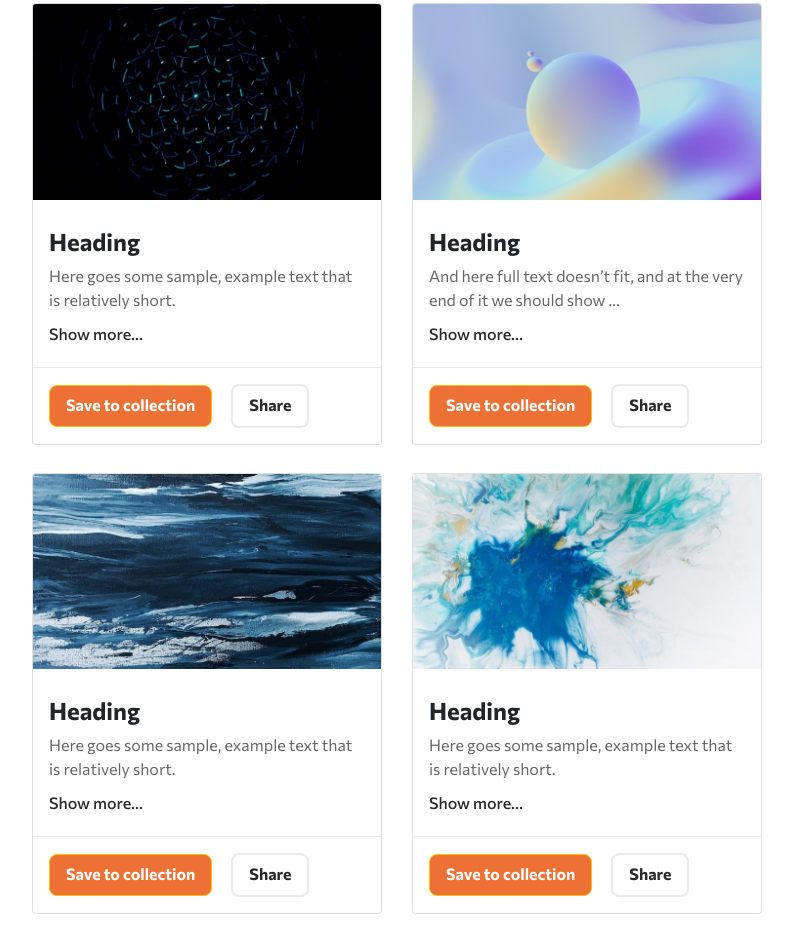
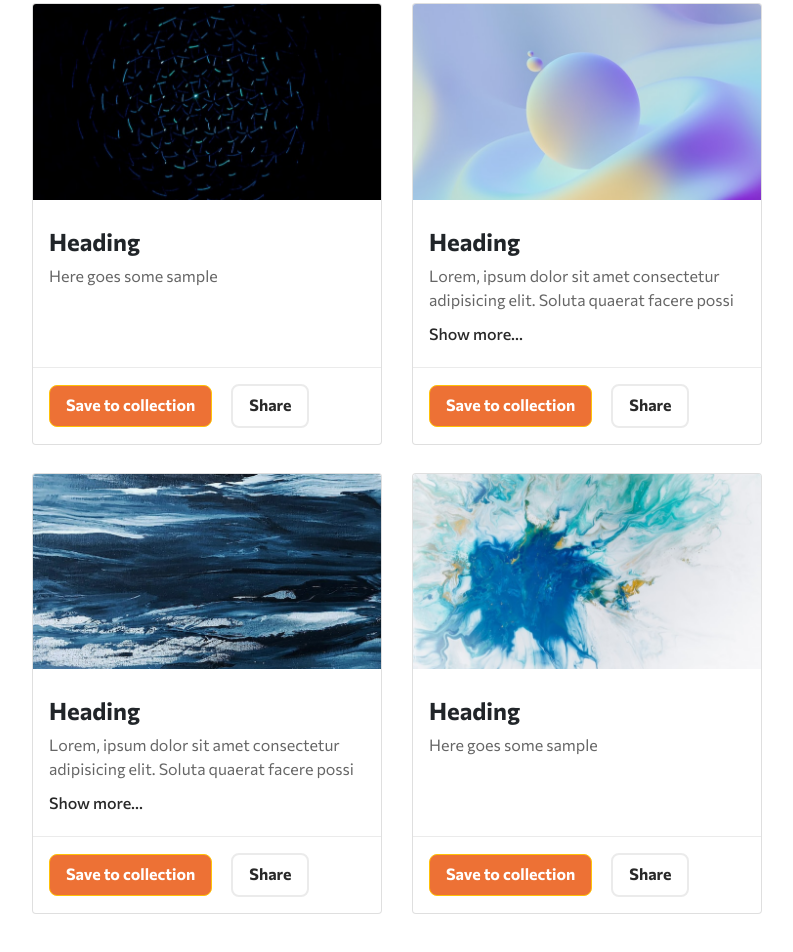
Before and after one commit to bmusienko/test-task-djini, a plain HTML site: page index.html in a window 1280 px wide. Shown: the part 236-1188 px from the top of the page, without its empty margins (433-1226 px from the left). Drawn offline with nearby package versions, Linux system fonts and the light colour scheme.

Commit message:
change work show-more text

```diff
--- a/css/style.css
+++ b/css/style.css
@@ -292,7 +292,7 @@ button.btn-light:hover {
 .card .card-text {
     color: var(--gray-dark);
     margin-bottom: 8px;
-    overflow: hidden;
+    min-height: 48px;
 }
 .card .card-body {
     padding: 24px 16px 20px;
@@ -383,3 +383,7 @@ button.btn-light:hover {
 .nav-sidebar .nav-link.active path {
     fill: var(--white);
 }
+
+.hide {
+    display: none;
+}
--- a/index.html
+++ b/index.html
@@ -128,9 +128,14 @@
                                         <img src="./image/category-1.png" class="card-img-top" alt="category-1">
                                         <div class="card-body">
                                             <h4 class="card-title">Heading</h4>
-                                            <p class="card-text" id="card-text">Here goes some sample, example text that is relatively short.</p>
-                                            <div class="card-show-more">
-                                                <button class="btn btn-light show">Show more...</button>
+                                            <div id="card-text-1">
+                                                <p class="card-text" data-full-text="Here goes some sample">
+                                                    Here goes some sample
+                                                </p>
+                                                <div class="card-show-more">
+                                                    <button class="btn btn-light show-more">Show more...</button>
+                                                    <button class="btn btn-light show-less hide">Show less...</button>
+                                                </div>
                                             </div>
                                         </div>
                                         <div class="card-bottoms">
@@ -144,17 +149,16 @@
                                         <img src="./image/category-2.png" class="card-img-top" alt="category-2">
                                         <div class="card-body">
                                             <h4 class="card-title">Heading</h4>
-                                            <p class="card-text" id="card-text">
-                                                And here full text doesn’t fit, and at the very end of it we should show
-                                                <span id="dots">...</span>
-                                                <span id="more">And here full text doesn’t fit, and at the very end of it we should show,
-                                                    And here full text doesn’t fit, and at the very end of it we should show, And here full text doesn’t fit, and at the very end of it we should show,
-                                                    And here full text doesn’t fit, and at the very end of it we should show,
-                                                    And here full text doesn’t fit, and at the very end of it we should show
-                                                </span>
-                                            </p>
-                                            <div class="card-show-more">
-                                                <button onclick="ShowMore()" id="btnShow" class="btn btn-light show">Show more...</button>
+                                            <div id="card-text-2">
+                                                <p class="card-text" data-full-text="Lorem, ipsum dolor sit amet consectetur adipisicing elit. Soluta quaerat facere possimus nihil, ullam quo vel perspiciatis ab quibusdam deserunt velit, laudantium, unde saepe molestiae maiores atque sunt culpa? Impedit!
+                                                Here goes some sample, example text that is relatively short.">
+                                                    Lorem, ipsum dolor sit amet consectetur adipisicing elit. Soluta quaerat facere possimus nihil, ullam quo vel perspiciatis ab quibusdam deserunt velit, laudantium, unde saepe molestiae maiores atque sunt culpa? Impedit!
+                                                    Here goes some sample, example text that is relatively short.
+                                                </p>
+                                                <div class="card-show-more">
+                                                    <button class="btn btn-light show-more">Show more...</button>
+                                                    <button class="btn btn-light show-less hide">Show less...</button>
+                                                </div>
                                             </div>
                                         </div>
                                         <div class="card-bottoms">
@@ -168,9 +172,16 @@
                                         <img src="./image/category-3.png" class="card-img-top" alt="category-3">
                                         <div class="card-body">
                                             <h4 class="card-title">Heading</h4>
-                                            <p class="card-text" id="card-text">Here goes some sample, example text that is relatively short.</p>
-                                            <div class="card-show-more">
-                                                <button id="btnShow" class="btn btn-light show">Show more...</button>
+                                            <div id="card-text-3">
+                                                <p class="card-text" data-full-text="Lorem, ipsum dolor sit amet consectetur adipisicing elit. Soluta quaerat facere possimus nihil, ullam quo vel perspiciatis ab quibusdam deserunt velit, laudantium, unde saepe molestiae maiores atque sunt culpa? Impedit!
+                                                Here goes some sample, example text that is relatively short.">
+                                                    Lorem, ipsum dolor sit amet consectetur adipisicing elit. Soluta quaerat facere possimus nihil, ullam quo vel perspiciatis ab quibusdam deserunt velit, laudantium, unde saepe molestiae maiores atque sunt culpa? Impedit!
+                                                    Here goes some sample, example text that is relatively short.
+                                                </p>
+                                                <div class="card-show-more">
+                                                    <button class="btn btn-light show-more">Show more...</button>
+                                                    <button class="btn btn-light show-less hide">Show less...</button>
+                                                </div>
                                             </div>
                                         </div>
                                         <div class="card-bottoms">
@@ -184,9 +195,14 @@
                                         <img src="./image/category-4.png" class="card-img-top" alt="category-4">
                                         <div class="card-body">
                                             <h4 class="card-title">Heading</h4>
-                                            <p class="card-text" id="card-text">Here goes some sample, example text that is relatively short.</p>
-                                            <div class="card-show-more">
-                                                <button id="btnShow" class="btn btn-light show">Show more...</button>
+                                            <div id="card-text-4">
+                                                <p class="card-text" data-full-text="Here goes some sample">
+                                                    Here goes some sample
+                                                </p>
+                                                <div class="card-show-more">
+                                                    <button class="btn btn-light show-more">Show more...</button>
+                                                    <button class="btn btn-light show-less hide">Show less...</button>
+                                                </div>
                                             </div>
                                         </div>
                                         <div class="card-bottoms">
--- a/js/main.js
+++ b/js/main.js
@@ -1,17 +1,31 @@
-function ShowMore() {
-  let dots = document.getElementById("dots");
-  let moreText = document.getElementById("more");
-  let btnText = document.getElementById("btnShow");
+let btn_show_more = document.getElementsByClassName('show-more')
+let btn_show_less = document.getElementsByClassName('show-less')
 
-  if (moreText.style.display === "none") {
-    dots.style.display = "none";
-    btnText.innerHTML = "Show less...";
-    moreText.style.display = "inline";
-  } else {
-    dots.style.display = "inline";
-    btnText.innerHTML = "Show more...";
-    moreText.style.display = "none";
+Array.from(btn_show_more).forEach(function(element) {
+  let text = element.parentElement.parentElement.firstElementChild.getAttribute('data-full-text')
+  element.parentElement.parentElement.firstElementChild.innerHTML = text.slice(0, 85)
+  element.addEventListener("click", function()
+    {
+      this.parentElement.parentElement.firstElementChild.innerHTML = this.parentElement.parentElement.firstElementChild.getAttribute('data-full-text')
+      this.parentElement.lastElementChild.classList.remove('hide')
+      this.classList.add('hide')
+    }, false);
+  if(text.length <= 85) {
+    element.classList.add('hide')
   }
-}
 
-ShowMore()
+});
+
+Array.from(btn_show_less).forEach(function(element) {
+  let text = element.parentElement.parentElement.firstElementChild.getAttribute('data-full-text')
+  element.addEventListener("click", function()
+    {
+      this.parentElement.parentElement.firstElementChild.innerHTML = text.slice(0, 85)
+      this.parentElement.firstElementChild.classList.remove('hide')
+      this.classList.add('hide')
+    }, false);
+  if(text.length <= 85) {
+    element.classList.add('hide')
+  }
+
+});
```
